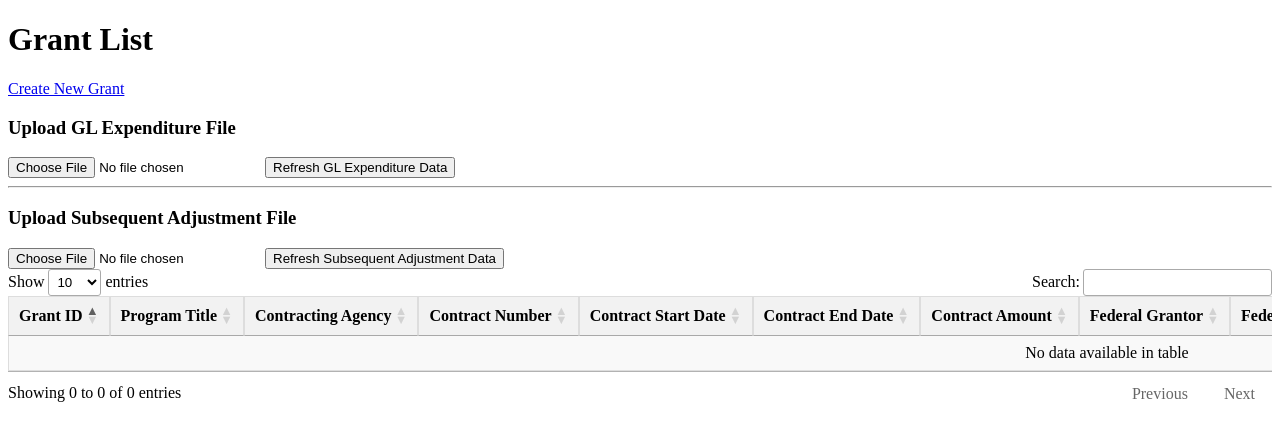
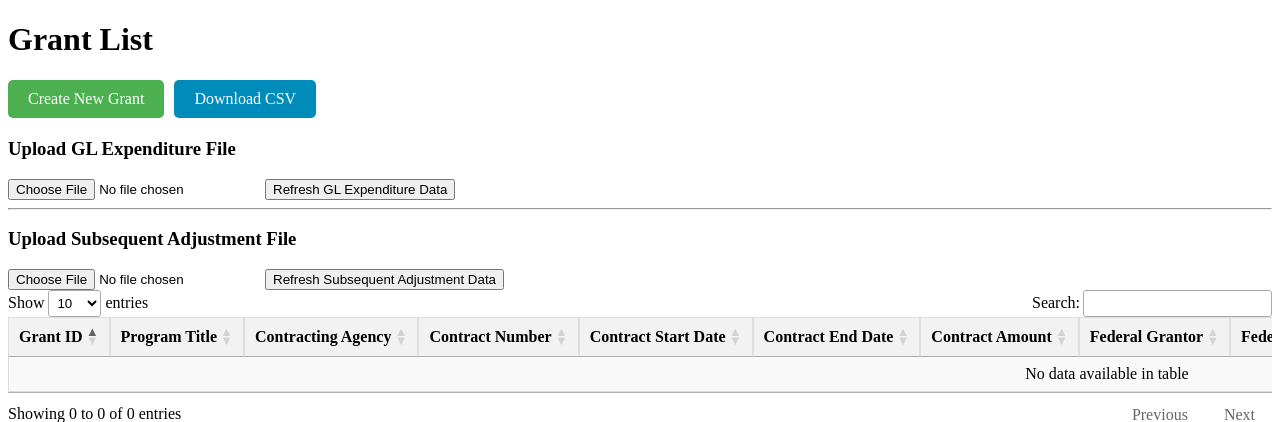
Before and after one commit to BichonInc/forms_awards, a Django app: page /tracking/grants/ in a window 1280 px wide. Shown: the top 422 px of the page. Run offline with Django 5.2, Linux system fonts and the light colour scheme; data that the repository does not hold is empty; some libraries are stand-ins or nearby versions.

Commit message:
Added download csv data button and tested to work.

```diff
--- a/award_tracking_web/tracking/templates/tracking/grant_list.html
+++ b/award_tracking_web/tracking/templates/tracking/grant_list.html
@@ -18,6 +18,41 @@
 
 
     <style>
+        /* Container for buttons */
+        .button-container {
+            display: flex;
+            gap: 10px;
+            margin-bottom: 20px;
+        }
+
+        /* Base Button Styling */
+        .button-common {
+            color: white;
+            border: none;
+            padding: 10px 20px;
+            cursor: pointer;
+            border-radius: 5px;
+            text-decoration: none;
+            display: inline-block;
+        }
+
+        /* Specific Styling for Create and Download Buttons */
+        #create-button {
+            background-color: #4CAF50;  /* Green color */
+        }
+
+        #download-button {
+            background-color: #008CBA;  /* Blue color */
+        }
+
+        /* Hover Effects */
+        #create-button:hover {
+            background-color: #388E3C;  /* Darker green on hover */
+        }
+
+        #download-button:hover {
+            background-color: #005f8a;  /* Darker blue on hover */
+        }
         .table-container {
             display: flex;
             flex-direction: column;
@@ -49,8 +84,12 @@
 </head>
 <body>
     <h1>Grant List</h1>
+    <!-- grant_list.html -->
+    <div class="button-container">
+       <a href="{% url 'grant_create' %}" id="create-button" class="button-common">Create New Grant</a>
+       <a href="{% url 'download_data_csv' %}" id="download-button" class="button-common">Download CSV</a>
+    </div>
 
-    <a href="{% url 'grant_create' %}">Create New Grant</a>
     <!-- Add the form for refreshing gl_expenditure data here -->
    <form method="POST" enctype="multipart/form-data" action="{% url 'refresh_gl_expenditure' %}">
     {% csrf_token %}
--- a/award_tracking_web/tracking/urls.py
+++ b/award_tracking_web/tracking/urls.py
@@ -7,5 +7,5 @@ urlpatterns = [
     path('grants/<str:grant_id>/', views.grant_detail, name='grant_detail'),
     path('refresh_gl_expenditure/', views.refresh_gl_expenditure, name='refresh_gl_expenditure'),
     path('refresh_subsequent_adjustment/', views.refresh_subsequent_adjustment, name='refresh_subsequent_adjustment'),  # Add this line
-
+    path('download/', views.download_data_csv, name='download_data_csv'),
 ]
--- a/award_tracking_web/tracking/views.py
+++ b/award_tracking_web/tracking/views.py
@@ -11,6 +11,8 @@ from decimal import Decimal, InvalidOperation # Import this to ensure consistent
 from django.conf import settings
 import os
 import logging
+import csv
+from django.http import HttpResponse
 
 # Function to generate new grant_id
 def generate_new_grant_id():
@@ -498,3 +500,91 @@ def refresh_subsequent_adjustment(request):
     return render(request, 'tracking/grant_list.html', {
         'message': 'Please upload a valid Excel file for Subsequent Adjustment.'
     })
+
+
+import csv
+from django.http import HttpResponse
+from django.db.models import Sum
+from .models import Form1, GLExpenditure, SubsequentAdjustment, FiscalBreakdown, SubsequentFiscalBreakdown
+
+def download_data_csv(request):
+    # Create HTTP response with CSV content type
+    response = HttpResponse(content_type='text/csv')
+    response['Content-Disposition'] = 'attachment; filename="grant_data.csv"'
+
+    writer = csv.writer(response)
+
+    # Write the CSV header
+    writer.writerow([
+        'Grant ID', 'Program Title', 'Contracting Agency', 'Contract Number',
+        'Contract Start Date', 'Contract End Date', 'Contract Amount',
+        'Federal Grantor', 'Federal ALN', 'Internal Award Code',
+        'Internal GL Start Date', 'Internal GL End Date', 'Status',
+        'Source', 'Fiscal Year', 'Total Expenditure', 'Federal',
+        'Nonfederal', 'Difference'
+    ])
+
+    # Fetch all Form1 records
+    form1_records = Form1.objects.all().order_by('grant_id')
+
+    # Loop through each Form1 record
+    for form in form1_records:
+        grant_id = form.grant_id
+
+        # Grouped data from GLExpenditure by fiscal_year
+        gl_expenditures = GLExpenditure.objects.filter(grant_id=grant_id).values('fiscal_year').annotate(
+            total_expenditure=Sum('net_expenditure')
+        ).order_by('fiscal_year')
+
+        # Write GL Expenditure grouped data
+        for gl in gl_expenditures:
+            fiscal_year = gl['fiscal_year']
+            total_expenditure = gl['total_expenditure']
+
+            # Fetch federal and nonfederal from FiscalBreakdown
+            fiscal_record = FiscalBreakdown.objects.filter(
+                grant_id=grant_id, fiscal_year=fiscal_year
+            ).first()
+
+            federal = fiscal_record.federal if fiscal_record else 0
+            nonfederal = fiscal_record.nonfederal if fiscal_record else 0
+            difference = total_expenditure - federal - nonfederal
+
+            writer.writerow([
+                grant_id, form.program_title, form.contracting_agency, form.contract_number,
+                form.contract_start_date, form.contract_end_date, form.contract_amount,
+                form.federal_grantor, form.federal_aln, form.internal_award_code,
+                form.internal_gl_start_date, form.internal_gl_end_date, form.status,
+                'GL Expenditure', fiscal_year, total_expenditure, federal,
+                nonfederal, difference
+            ])
+
+        # Grouped data from SubsequentAdjustment by fiscal_year
+        subsequent_adjustments = SubsequentAdjustment.objects.filter(grant_id=grant_id).values('fiscal_year').annotate(
+            total_adjustment=Sum('net_expenditure')
+        ).order_by('fiscal_year')
+
+        # Write Subsequent Adjustment grouped data
+        for sa in subsequent_adjustments:
+            fiscal_year = sa['fiscal_year']
+            total_adjustment = sa['total_adjustment']
+
+            # Fetch federal and nonfederal from SubsequentFiscalBreakdown
+            sub_fiscal_record = SubsequentFiscalBreakdown.objects.filter(
+                grant_id=grant_id, fiscal_year=fiscal_year
+            ).first()
+
+            federal_sub = sub_fiscal_record.federal if sub_fiscal_record else 0
+            nonfederal_sub = sub_fiscal_record.nonfederal if sub_fiscal_record else 0
+            difference_sub = total_adjustment - federal_sub - nonfederal_sub
+
+            writer.writerow([
+                grant_id, form.program_title, form.contracting_agency, form.contract_number,
+                form.contract_start_date, form.contract_end_date, form.contract_amount,
+                form.federal_grantor, form.federal_aln, form.internal_award_code,
+                form.internal_gl_start_date, form.internal_gl_end_date, form.status,
+                'Subsequent Adjustment', fiscal_year, total_adjustment, federal_sub,
+                nonfederal_sub, difference_sub
+            ])
+
+    return response
```
